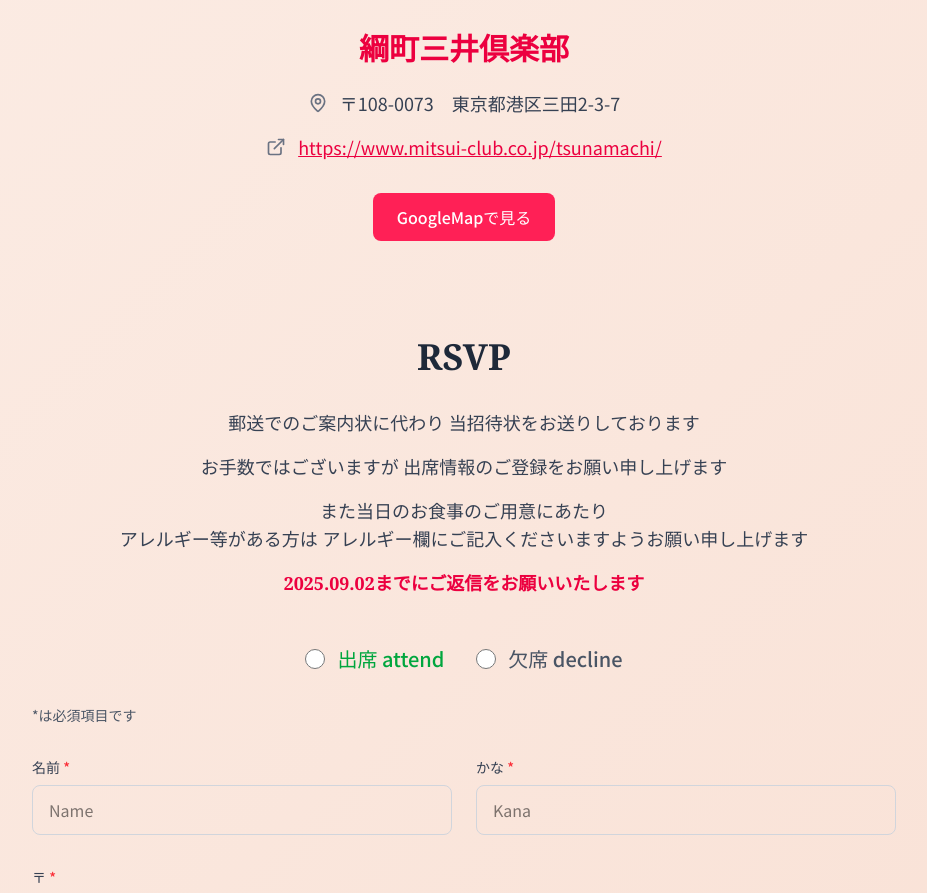
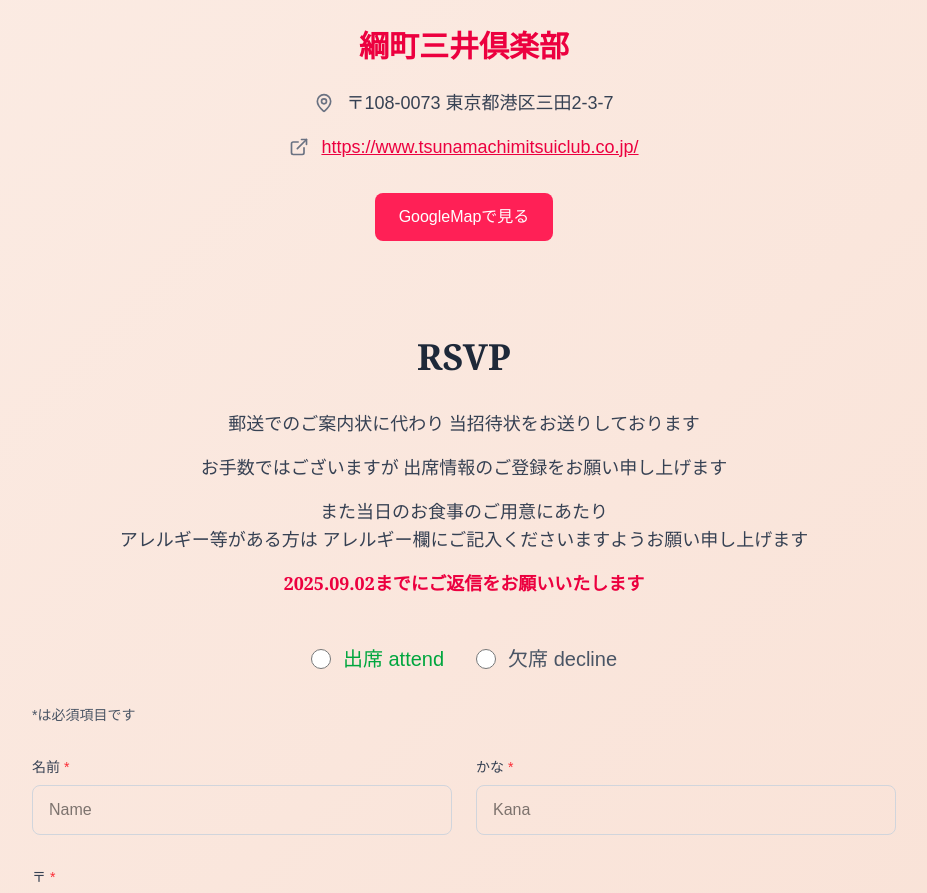
Before and after one commit to reibomaru/wedding, a React (Vite) app: page / in a window 1280 px wide. Shown: the part 2740-3633 px from the top of the page, without its empty margins (176-1103 px from the left). Built offline with nearby package versions, Linux system fonts and the light colour scheme.

Commit message:
スタイルの更新とリンクの修正: フォントを「Noto Serif JP」に変更し、イベントセクションの住所表記を修正。外部リンクのURLも更新。

```diff
--- a/src/components/EventsSection.tsx
+++ b/src/components/EventsSection.tsx
@@ -1,5 +1,5 @@
 import React from "react";
-import { MapPin, Phone, ExternalLink } from "lucide-react";
+import { MapPin, ExternalLink } from "lucide-react";
 
 export const EventsSection: React.FC = () => {
   return (
@@ -60,19 +60,19 @@ export const EventsSection: React.FC = () => {
           <div className="flex items-center justify-center gap-3 mb-4">
             <MapPin className="text-gray-500 flex-shrink-0" size={20} />
             <p className="text-gray-700 text-lg">
-              〒108-0073　東京都港区三田2-3-7
+              〒108-0073 東京都港区三田2-3-7
             </p>
           </div>
 
           <div className="flex items-center justify-center gap-3 mb-8">
             <ExternalLink className="text-gray-500 flex-shrink-0" size={20} />
             <a
-              href="https://www.mitsui-club.co.jp/tsunamachi/"
+              href="https://www.tsunamachimitsuiclub.co.jp/"
               target="_blank"
               rel="noopener noreferrer"
               className="text-rose-600 hover:text-rose-700 underline text-lg"
             >
-              https://www.mitsui-club.co.jp/tsunamachi/
+              https://www.tsunamachimitsuiclub.co.jp/
             </a>
           </div>
 
--- a/src/index.css
+++ b/src/index.css
@@ -7,9 +7,10 @@
   }
 
   body {
-    font-family: "Noto Sans JP", sans-serif;
+    font-family: "Noto Serif JP", sans-serif;
     background: linear-gradient(135deg, #fef7f3 0%, #f8ddd0 100%);
     min-height: 100vh;
+    color: black;
   }
 }
 
```
